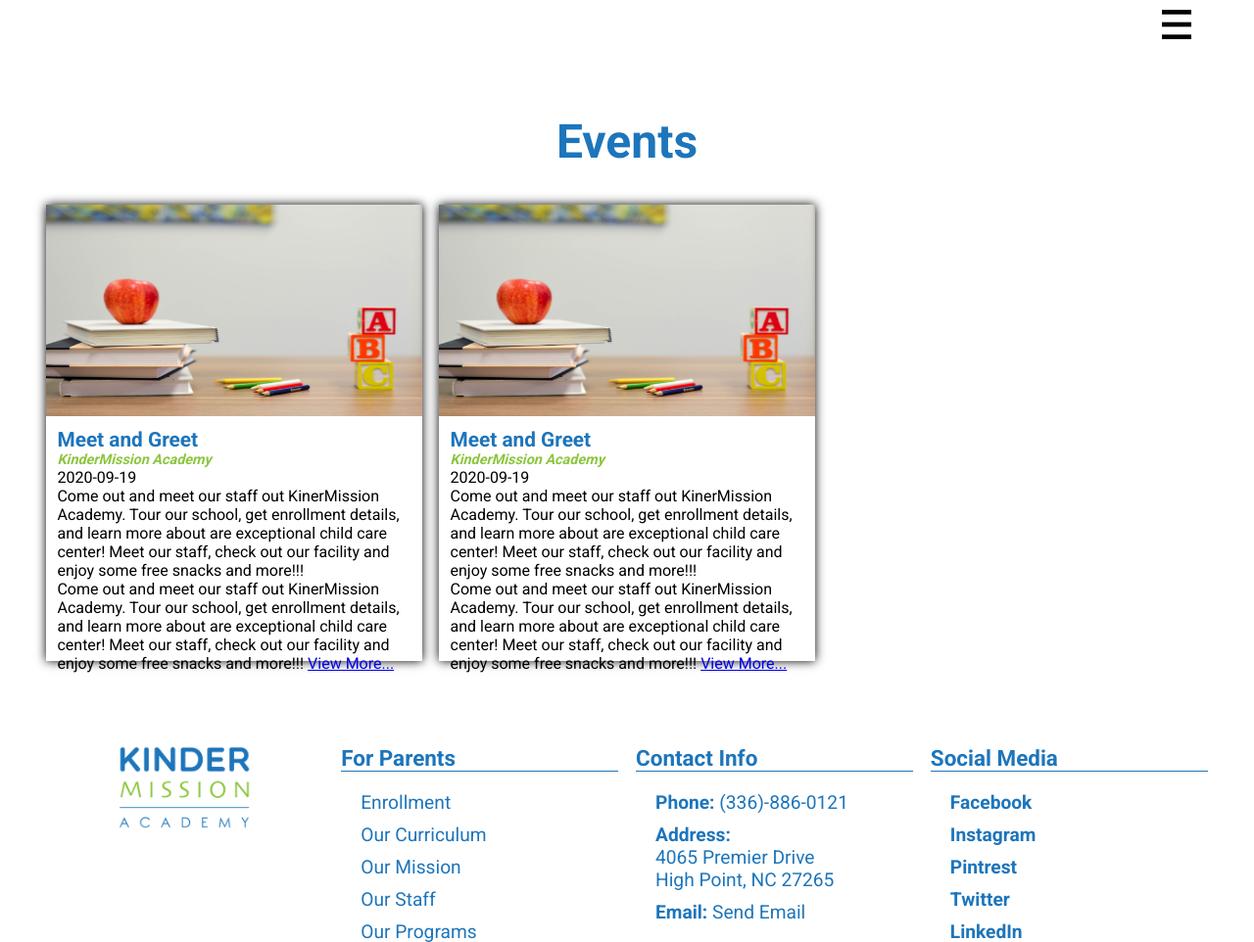
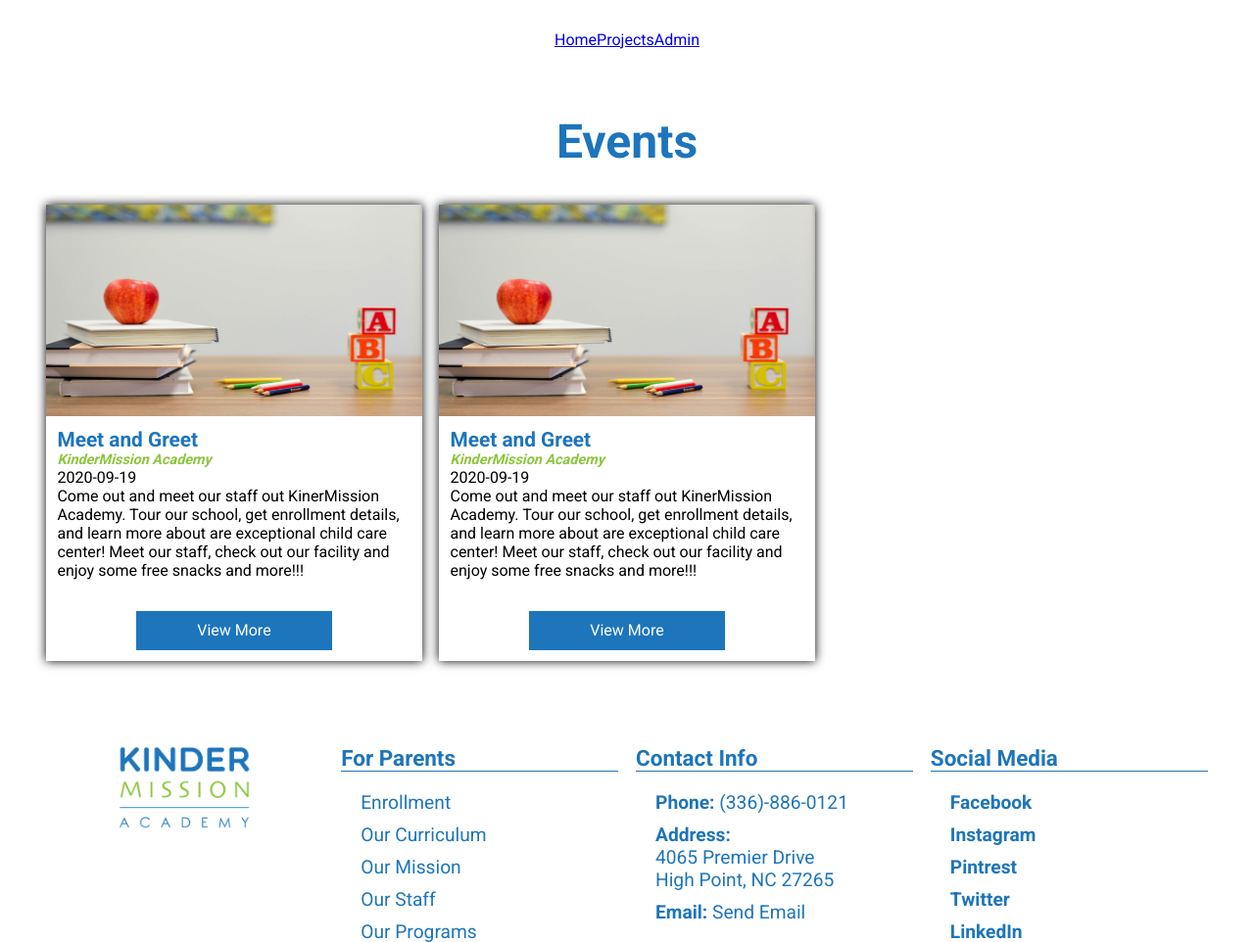
Before and after one commit to CALauer/KinderMission, a PHP site: page /view/events in a window 1280 px wide. Shown: the top 962 px of the page at 98% size. Run offline with PHP 8.4, Linux system fonts and the light colour scheme; data comes from the database, SQL or seed files in the repository.

Commit message:
System Restore
Final Push prior to system restore

```diff
--- a/css/enrollment/enrollment.css
+++ b/css/enrollment/enrollment.css
@@ -10,10 +10,10 @@
 .enrollment-wrapper > div:nth-child(1){
     display: grid;
     grid-area: col1;
-    align-content: flex-start;
+    align-content: center;
     justify-content: center;
     justify-self: center;
-    width: 50%;
+    width: 80%;
     margin: 0;
     padding: 6%;
 }
--- a/css/events/events.css
+++ b/css/events/events.css
@@ -14,9 +14,6 @@
 }
 .event-card {
     display: grid;
-    justify-self: center;
-    justify-content: center;
-    justify-items: center;
     grid-template-areas: 'image' 'content';
     grid-template-rows: 216px auto;
     width: 384px;
@@ -25,16 +22,43 @@
 .event-card .image {
     display: grid;
     grid-area: image;
-
     }
 .event-card .content {
     display: grid;
     grid-area: content;
-    justify-content: left;
+    grid-template-areas: 'event-header''view-more';
+    grid-template-rows: 1fr 40px;
     width: 100%;
     height: 250px;
     padding: 3%;
     }
+.event-header {
+    grid-area: event-header;
+    width: 100%;
+}
+.event-view-more {
+    grid-area: view-more;
+    width: 100%;
+    height: 40px;
+    align-content: center;
+    justify-content: center;
+
+}
+.event-button-view {
+    display: grid;
+    margin: auto;
+    background: rgb(29, 117, 187);
+    text-decoration: none;
+    color: white;
+    width: 200px;
+    height: 40px;
+    justify-content: center;
+    align-content: center;
+
+}
+.event-button-view:hover {
+    background: rgb(140, 198, 63);
+}
 .event-title {
     color: rgb(29, 117, 187);
     font-weight: bold;
@@ -58,3 +82,17 @@
     padding: 0;
     margin: 0;
     }
+.event-view-wrapper {
+    display: grid;
+    justify-self: center;
+    justify-content: center;
+    margin: 0 auto;
+    padding-top: 120px;
+}
+.event-view-wrapper > div{
+    width: 50%;
+}
+.view-event-image {
+    width: 100%;
+    box-shadow: 0px 0px 4px rgba(0, 0, 0, .5);
+}
--- a/css/navbar.css
+++ b/css/navbar.css
@@ -1,138 +1,30 @@
-.nav {
+
+  #nav {
     display: grid;
-    height: 80px;
+    margin: 0;
+    height: 120px;
     width: 100%;
-    grid-template-areas: 'auto auto';
-    grid-template-columns: 50% 50%;;
-    justify-content: left;
+    grid-template-columns: 100%;
+    grid-template-rows: 80px 40px;
     position: fixed;
     background: white;
-}
-.nav > div:nth-child(1){
-    display: grid;
-    justify-content: left;
-    width: 80%;
-}
-.nav > div:nth-child(2){
-    display: grid;
-    width: 80%;
-    justify-content: right;
-    align-content: center;
-}
 
-.nav ul{
-    display: flex;
-    list-style-type: none;
+  }
+  #nav ul {
+      display: flex;
+      height: 100%;
+  }
+  #nav ul li{
+      display: grid;
     height: 100%;
     align-content: center;
+    align-items: center;
     align-self: center;
-    align-items: center;
-}
-.nav ul li a{
-    color: rgb(29, 117, 187);
-    text-decoration: none;
-    font-weight: bold;
-    margin-left: 30px;
-    margin-right: 30px;
-    font-size: 1.2em;
-}
-.nav ul li a:hover{
-    color: rgb(140, 198, 63);
-}
-.nav > div:nth-child(2) ul li{
-    justify-content: right;
-    justify-items: right;
-    margin: 0;
-}
-.nav > div:nth-child(2) ul{
-    display: grid;
-    justify-content: right;
-    justify-items: right;
-}
-
-.phone {
-    display: inline-grid;
-    margin-right: 10px;
-    width: 14px;
-    vertical-align: middle;
   }
-  .logo-menu {
-    width: 90px;
-    margin-right: 50px;
-  }
-#contact-nav {
-      display: grid;
-}
-.mobile-menu{
+.menu-hidden {
     display: none;
 }
-#hamburger-menu {
-    display: none;
+a:hover .menu-hidden {
+ display: block;
+ color: red;
 }
-  @media only screen and (max-width: 1400px) {
-    .nav {
-        display: grid;
-        height: 50px;
-        width: 100%;
-        grid-template-areas: 'auto';
-        grid-template-columns: 100%;;
-        align-content: center;
-        position: fixed;
-        background: white;
-    }
-    .nav > div:nth-child(1){
-        display: none;
-    }
-    .nav > div:nth-child(2){
-        width: 90%;
-    }
-    #contact-nav {
-        display: none;
-    }
-    .nav > div:nth-child(2) ul li{
-        justify-content: right;
-        justify-items: right;
-        margin: 0;
-    }
-    .nav > div:nth-child(2) ul{
-        display: grid;
-        justify-content: right;
-        justify-items: right;
-        width: 100%;
-
-    }
-    .hamburger-menu {
-        display: grid;
-        width: 30px;
-    }
-    #hamburger-menu {
-        display: grid;
-    }
-  .mobile-menu {
-    display: grid;
-    position: absolute;
-    margin-top: -500px;
-    padding-top: 20px;
-    padding-bottom: 20px;
-    background: rgb(29, 117, 187);
-    z-index: 1;
-    grid-template-columns: 100%;
-    justify-content:right;
-    justify-self: right;
-    width: 100%;
-    right: 0;
-  }
-  .mobile-menu > div{
-    display: grid;
-    width: 90%;
-    justify-content: right;
-  }
-  .mobile-menu ul{
-    list-style-type: none;
-    color: white;
-  }
-  .mobile-menu a{
-    text-decoration: none;
-    color: white;
-  }
-}
--- a/includes/header.php
+++ b/includes/header.php
@@ -1,4 +1,6 @@
 <?php
+include '../includes/config.php';
+
 session_start();
 ?>
 
@@ -28,40 +30,17 @@ session_start();
         $id = $row["id"];
 
             echo '
-            <div class="nav">
-
+            <div id="nav">
             <div>
               <ul>
-                    <li><img src="../KinderMission-assets/KMA.png" alt="KMA" class="logo-menu" />
-                    </li>
-                    <li><a href="../view/index">Home</a></li>
-                    <li><a href="../view/about">About</a></li>
-                    <li><a href="../view/academics">Academics</a></li>
-                    <li><a href="../view/enrollment">Enroll</a></li>
-                    <li><a href="../view/scholarships">Scholarships</a></li>
-                    <li><a href="../view/events">Events</a></li>
-                    <li><a href="../view/contact">Contact</a></li>
+                <li><a href="#" class="show-menu">Home</a></li>
+                <li><a href="#">About</a></li>
+                <li><a href="#">Projects</a></li>
+                <li><a href="#">Admin</a>
             </ul>
             </div>
-            <div>
-                <ul id="contact-nav">
-                    <li>High Point, NC</li>
-                    <li><img src="../KinderMission-assets/phone.png" class="phone" />(336)886-0121</li>
-                </ul>
-                <ul>
-                <li><img src="../KinderMission-assets/hamburger-menu.svg" class="hamburger-menu" id="hamburger-menu" /></li>
-            </ul>
-            </div>
-            </div>
-            <div class="mobile-menu">
-            <div>
-                <ul>
-                <li><a href="#">Test</a></li>
-                <li><a href="#">Test</a></li>
-                <li><a href="#">Test</a></li>
-                <li><a href="#">Test</a></li>
-                <li><a href="#">Test</a></li>
-                </ul>
+            <div class="menu-hidden">
+            <ul><li>Shown</li><ul>
             </div>
           </div>';
             }
@@ -70,49 +49,18 @@ session_start();
 
         else {
             echo '
-            <div class="nav">
-
+            <div id="nav">
             <div>
               <ul>
-                    <li><img src="../KinderMission-assets/KMA.png" alt="KMA" class="logo-menu" />
-                    </li>
-                    <li><a href="../view/index">Home</a></li>
-                    <li><a href="../view/about">About</a></li>
-                    <li><a href="../view/academics">Academics</a></li>
-                    <li><a href="../view/enrollment">Enroll</a></li>
-                    <li><a href="../view/scholarships">Scholarships</a></li>
-                    <li><a href="../view/events">Events</a></li>
-                    <li><a href="../view/contact">Contact</a></li>
+                <li><a href="#" class="show-menu">Home</a></li>
+                <li><a href="#" class="menu-hidden">About</a></li>
+                <li><a href="#">Projects</a></li>
+                <li><a href="#">Admin</a>
             </ul>
-                </div>
-            <div>
-                <ul id="contact-nav">
-                    <li>High Point, NC</li>
-                    <li><img src="../KinderMission-assets/phone.png" class="phone" />(336)886-0121</li>
-                </ul>
-                <ul>
-                <li><img src="../KinderMission-assets/hamburger-menu.svg" class="hamburger-menu" id="hamburger-menu" /></li>
-            </ul>
-            </div>
-            </div>
-            <div class="mobile-menu">
-            <div>
-                <ul>
-                <li><a href="#">Test</a></li>
-                <li><a href="#">Test</a></li>
-                <li><a href="#">Test</a></li>
-                <li><a href="#">Test</a></li>
-                <li><a href="#">Test</a></li>
-                </ul>
+
           </div>
           </div>
 ';
         }
 
     ?>
-
-
-
-    </div>
-
-    </div>
--- a/scripts/script.js
+++ b/scripts/script.js
@@ -1,25 +1,13 @@
-$('#add_project').click('tap', function() {
-	console.log('Test');
-	$('#profile_content').fadeOut(0, function() {
-		// this starts when the fadeOut is finished
-		$('#profile_content_edit').fadeIn(500);
+
+
+$('#hamburger-menu').click('click', function() {
+	let x = $('.mobile-menu');
+	if (x.css('top') === '-500px') {
+		console.log("Top Margin is -500px")
+		x.animate({top: 50, height: "100%"});
+
+		}
+		else {
+			x.animate({top: -500, height: "0"});
+	}
 	});
-});
-
-$('#hamburger-menu').on('click', function() {
-	var x = $('.mobile-menu');
-	if (x.css('margin-top' = )) == "-500px") {
-		$('.mobile-menu').animate({marginTop: "50px"}, 500);
-	}
-		else {
-			$('.mobile-menu').animate({marginTop: "-500px"}, 500);
-		}
-	})
-	// function myFunction() {
-	// 	var x = document.getElementById("myLinks");
-	// 	if (x.style.display === "block") {
-	// 	  x.style.display = "none";
-	// 	} else {
-	// 	  x.style.display = "block";
-	// 	}
-	//   }
--- a/sections/index/banner_ind.php
+++ b/sections/index/banner_ind.php
@@ -4,7 +4,7 @@
             <h1 class="headerCatch-h1">KinderMission Academy</h1>
             <h1 class="headerCatch-h2">Play, Learn, Create</h1>
             <!-- <p>Childcare facility serving children from 6 weeks to 12 years old.</p> -->
-            <button class="enroll-btn">Enroll Now</button>
+            <a href="../view/enrollment.php" class="enroll-btn">Enroll Now</a>
         </div>
     </div>
 </header>
--- a/view/events.php
+++ b/view/events.php
@@ -17,11 +17,12 @@ if ($result->num_rows > 0) {
     echo
     "<div class='event-card'>" .
     "<div class='image'><img src='../uploads/$image' class='event-image' /></div>" .
-    "<div class='content'><ul><li class='event-title'>" . $row["title"] . "</li>" .
+    "<div class='content'>
+    <div class='event-header'><ul><li class='event-title'>" . $row["title"] . "</li>" .
     "<li class='event-user'>" . $row["username"] . "</li>" .
     "<li>" . $row["date"] . "</li>" .
-    "<li>" . $row["intro"] . "</li>" .
-    "<li>" . $row["intro"] . " <a href='eventview?id=".$row["id"]."'> " . "View More...</a></li></ul></div></div>";
+    "<li>" . $row["intro"] . "</li></ul></div>" .
+    "<div class='event-view-more'><a href='eventview?id=".$row["id"]."' class='event-button-view'>View More</a></div></div></div> ";
 
   }
   echo '</div>';
```
Also changed, not shown: css/global.css (+3 -26 lines), view/eventview.php (+12 -9 lines), uploads/oct30fallfest.png (added), 1 other file. Lines whose indentation alone changed are shown as unchanged.
